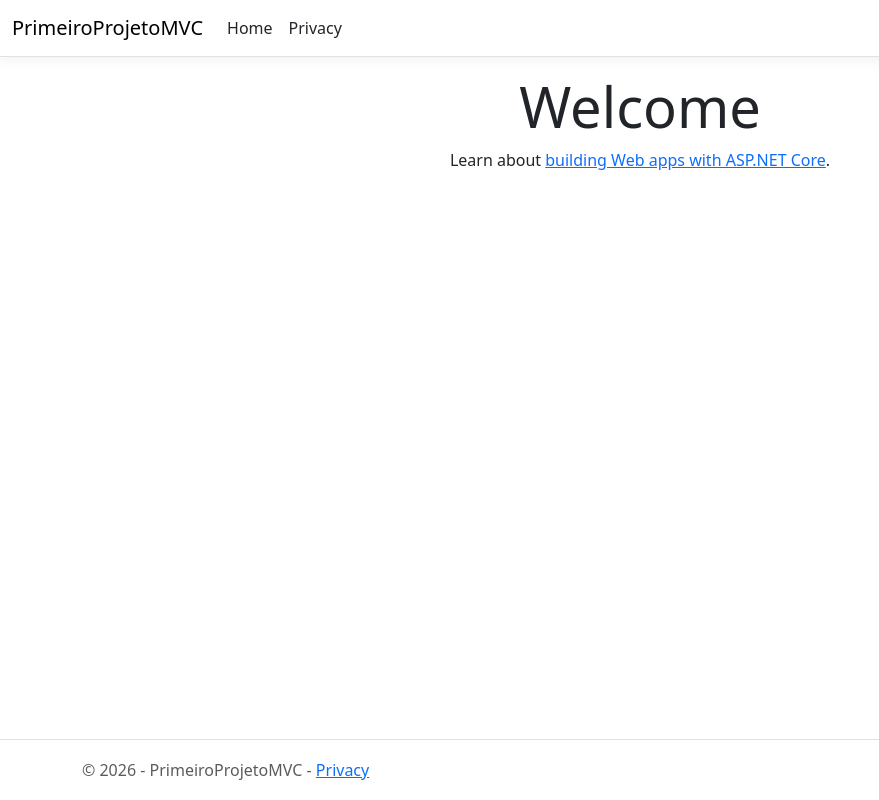
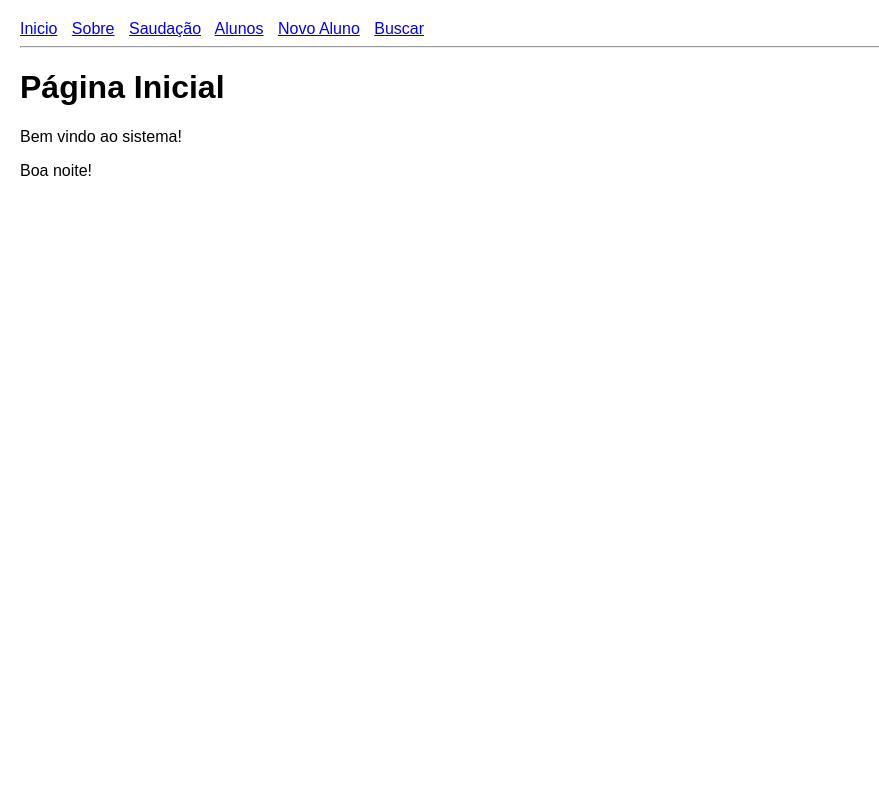
Before and after one commit to alissonalmeida-dev7/Primeiro-Projeto-MVC, an ASP.NET Core app: page / in a window 1280 px wide. Shown: the whole page, without its empty margins (0-879 px from the left). Run offline with ASP.NET Core 8, Linux system fonts and the light colour scheme; style sheets or scripts are compiled from the project's sources.

Commit message:
Finalizado Aula do dia 18/11

```diff
--- a/Controllers/HomeController.cs
+++ b/Controllers/HomeController.cs
@@ -8,17 +8,24 @@ public class HomeController : Controller
 {
     public IActionResult Index()
     {
+        // a view Index lê essa cjabe para exibir o valor da mensagem
+        ViewData["Mensagem"] = "Bem vindo ao sistema!";
         return View();
     }
 
-    public IActionResult Privacy()
+    //Action que recebe parametro pela: /Home/Sobre/5
+    public IActionResult Sobre(int? id)
     {
+        // id pode ser nulo porque o trecho final da rota é opcional
+        ViewBag.Versao = "1.0";
+        ViewBag.ParametroId = id;
         return View();
     }
 
-    [ResponseCache(Duration = 0, Location = ResponseCacheLocation.None, NoStore = true)]
-    public IActionResult Error()
+    // Action que recebe parametro da query strung: /Home/Saudacao? nome=Kessia
+    public IActionResult Saudacao(string nome)
     {
-        return View(new ErrorViewModel { RequestId = Activity.Current?.Id ?? HttpContext.TraceIdentifier });
+        ViewData["Nome"] = nome ?? "Visitante";
+        return View();
     }
 }
--- a/Program.cs
+++ b/Program.cs
@@ -14,9 +14,9 @@ if (!app.Environment.IsDevelopment())
 }
 
 app.UseHttpsRedirection();
-app.UseRouting();
+app.UseRouting(); //! Sendo habilitado para entender rotas (URLs).
 
-app.UseAuthorization();
+app.UseAuthorization(); //! Sendo habilitado para fazer logins.
 
 app.MapStaticAssets();
 
--- a/Views/Home/Index.cshtml
+++ b/Views/Home/Index.cshtml
@@ -2,7 +2,18 @@
     ViewData["Title"] = "Home Page";
 }
 
-<div class="text-center">
-    <h1 class="display-4">Welcome</h1>
-    <p>Learn about <a href="https://learn.microsoft.com/aspnet/core">building Web apps with ASP.NET Core</a>.</p>
-</div>
+<h1>Página Inicial</h1>
+<p>@ViewData["Mensagem"]</p>
+
+@if(DateTime.Now.Hour <= 12)
+{
+    <p>Bom dia!</p>
+}
+else if(DateTime.Now.Hour >= 18)
+{
+    <p>Boa noite!</p>
+}
+else
+{
+    <p>Boa tarde!</p>
+}
--- a/Views/Home/Privacy.cshtml
+++ /dev/null
@@ -1,6 +0,0 @@
-@{
-    ViewData["Title"] = "Privacy Policy";
-}
-<h1>@ViewData["Title"]</h1>
-
-<p>Use this page to detail your site's privacy policy.</p>
--- /dev/null
+++ b/Views/Home/Saudacao.cshtml
@@ -0,0 +1,6 @@
+@{
+    ViewData["Title"] = "Sobre";
+}
+
+<h1>Olá, @ViewData["Nome"]!</h1>
+<p>Teste: <a href="/Home/Saudacao?nome=Kessia">/Home/Saudacao?nome=Kessia</a></p>
--- a/Views/Shared/_Layout.cshtml
+++ b/Views/Shared/_Layout.cshtml
@@ -1,50 +1,29 @@
 <!DOCTYPE html>
 <html lang="en">
+
 <head>
     <meta charset="utf-8" />
     <meta name="viewport" content="width=device-width, initial-scale=1.0" />
     <title>@ViewData["Title"] - PrimeiroProjetoMVC</title>
     <script type="importmap"></script>
-    <link rel="stylesheet" href="~/lib/bootstrap/dist/css/bootstrap.min.css" />
     <link rel="stylesheet" href="~/css/site.css" asp-append-version="true" />
     <link rel="stylesheet" href="~/PrimeiroProjetoMVC.styles.css" asp-append-version="true" />
 </head>
+
 <body>
-    <header>
-        <nav class="navbar navbar-expand-sm navbar-toggleable-sm navbar-light bg-white border-bottom box-shadow mb-3">
-            <div class="container-fluid">
-                <a class="navbar-brand" asp-area="" asp-controller="Home" asp-action="Index">PrimeiroProjetoMVC</a>
-                <button class="navbar-toggler" type="button" data-bs-toggle="collapse" data-bs-target=".navbar-collapse" aria-controls="navbarSupportedContent"
-                        aria-expanded="false" aria-label="Toggle navigation">
-                    <span class="navbar-toggler-icon"></span>
-                </button>
-                <div class="navbar-collapse collapse d-sm-inline-flex justify-content-between">
-                    <ul class="navbar-nav flex-grow-1">
-                        <li class="nav-item">
-                            <a class="nav-link text-dark" asp-area="" asp-controller="Home" asp-action="Index">Home</a>
-                        </li>
-                        <li class="nav-item">
-                            <a class="nav-link text-dark" asp-area="" asp-controller="Home" asp-action="Privacy">Privacy</a>
-                        </li>
-                    </ul>
-                </div>
-            </div>
-        </nav>
-    </header>
-    <div class="container">
-        <main role="main" class="pb-3">
-            @RenderBody()
-        </main>
-    </div>
+    <nav>
+        <a asp-controller="Home" asp-action="Index">Inicio</a>
+        <a asp-controller="Home" asp-action="Sobre">Sobre</a>
+        <a asp-controller="Home" asp-action="Saudacao">Saudação</a>
+        <a asp-controller="Alunos" asp-action="Index">Alunos</a>
+        <a asp-controller="Alunos" asp-action="Criar">Novo Aluno</a>
+        <a asp-controller="Alunos" asp-action="Busca">Buscar</a>
+    </nav>
+    <hr/>
 
-    <footer class="border-top footer text-muted">
-        <div class="container">
-            &copy; 2026 - PrimeiroProjetoMVC - <a asp-area="" asp-controller="Home" asp-action="Privacy">Privacy</a>
-        </div>
-    </footer>
-    <script src="~/lib/jquery/dist/jquery.min.js"></script>
-    <script src="~/lib/bootstrap/dist/js/bootstrap.bundle.min.js"></script>
-    <script src="~/js/site.js" asp-append-version="true"></script>
+    @RenderBody()
+
     @await RenderSectionAsync("Scripts", required: false)
 </body>
+
 </html>
--- a/Views/Shared/_Layout.cshtml.css
+++ /dev/null
@@ -1,48 +0,0 @@
-/* Please see documentation at https://learn.microsoft.com/aspnet/core/client-side/bundling-and-minification
-for details on configuring this project to bundle and minify static web assets. */
-
-a.navbar-brand {
-  white-space: normal;
-  text-align: center;
-  word-break: break-all;
-}
-
-a {
-  color: #0077cc;
-}
-
-.btn-primary {
-  color: #fff;
-  background-color: #1b6ec2;
-  border-color: #1861ac;
-}
-
-.nav-pills .nav-link.active, .nav-pills .show > .nav-link {
-  color: #fff;
-  background-color: #1b6ec2;
-  border-color: #1861ac;
-}
-
-.border-top {
-  border-top: 1px solid #e5e5e5;
-}
-.border-bottom {
-  border-bottom: 1px solid #e5e5e5;
-}
-
-.box-shadow {
-  box-shadow: 0 .25rem .75rem rgba(0, 0, 0, .05);
-}
-
-button.accept-policy {
-  font-size: 1rem;
-  line-height: inherit;
-}
-
-.footer {
-  position: absolute;
-  bottom: 0;
-  width: 100%;
-  white-space: nowrap;
-  line-height: 60px;
-}
--- a/wwwroot/css/site.css
+++ b/wwwroot/css/site.css
@@ -1,31 +1,24 @@
-html {
-  font-size: 14px;
+body {
+  font-family: sans-serif;
+  margin: 20px;
 }
 
-@media (min-width: 768px) {
-  html {
-    font-size: 16px;
-  }
+nav a{
+  margin-right: 10px;
 }
 
-.btn:focus, .btn:active:focus, .btn-link.nav-link:focus, .form-control:focus, .form-check-input:focus {
-  box-shadow: 0 0 0 0.1rem white, 0 0 0 0.25rem #258cfb;
+table{
+  border-collapse: collapse;
+  margin-top: 10px;
 }
 
-html {
-  position: relative;
-  min-height: 100%;
+th, td{
+  border: 1px solid #ccc;
+  padding: 6px 12px;
+  text-align: left;
 }
 
-body {
-  margin-bottom: 60px;
+.erro{
+  color: red;
+  font-size: 0.9em;
 }
-
-.form-floating > .form-control-plaintext::placeholder, .form-floating > .form-control::placeholder {
-  color: var(--bs-secondary-color);
-  text-align: end;
-}
-
-.form-floating > .form-control-plaintext:focus::placeholder, .form-floating > .form-control:focus::placeholder {
-  text-align: start;
-}
```
Also changed, not shown: Controllers/AlunosController.cs (added, +65 -0 lines), Models/Aluno.cs (added, +20 -0 lines), Views/Alunos/Index.cshtml (added, +22 -0 lines), Views/Home/Sobre.cshtml (added, +16 -0 lines).
